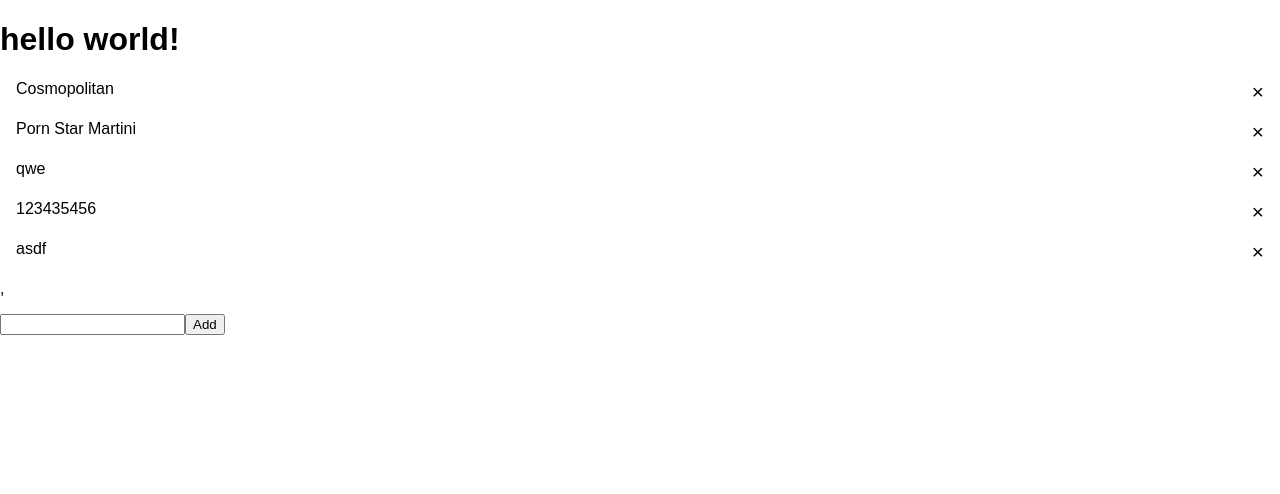
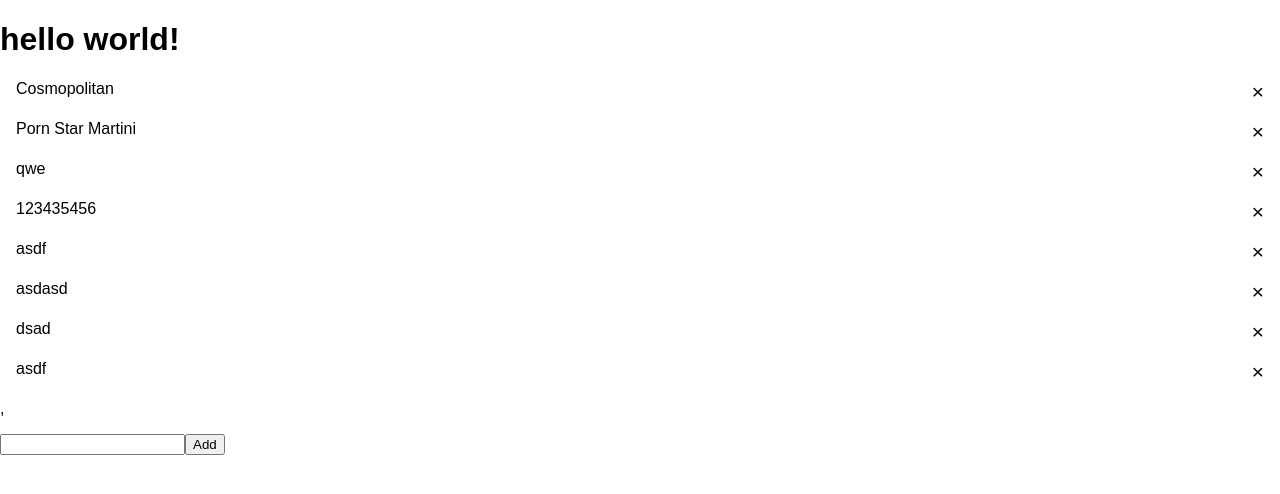
Before and after one commit to St3ve89/cocktail-price, a React (Create React App) app: page / in a window 1280 px wide. Shown: the top 494 px of the page. Built offline with nearby package versions, Linux system fonts and the light colour scheme; data requests are answered from the project's data file.

Commit message:
Improved the adding featureusing on click or enter

```diff
--- a/src/component/cocktail/add-cocktail/addCocktail.jsx
+++ b/src/component/cocktail/add-cocktail/addCocktail.jsx
@@ -19,17 +19,26 @@ class AddCocktail extends Component {
         'Content-Type': 'application/json',
       })
       this.props.fbi(this.input.value);
+      this.input.value = '';
+      this.input.focus();
     } catch (e) {
 
     }
   }
 
+  handleEnter = event => {
+    if(event.keyCode === 13) {
+      this.pushCocktail();
+    }
+  }
 
   render(){
     return(
       <p>
         <input
-          ref= {e => this.input = e} />
+          ref= {e => this.input = e}
+          onKeyDown={this.handleEnter}
+          />
         <button
           onClick={this.pushCocktail}>
           Add </button>
--- a/src/data/data.json
+++ b/src/data/data.json
@@ -19,6 +19,18 @@
     {
       "name": "asdf",
       "id": 5
+    },
+    {
+      "name": "asdasd",
+      "id": 6
+    },
+    {
+      "name": "dsad",
+      "id": 7
+    },
+    {
+      "name": "asdf",
+      "id": 8
     }
   ]
 }
```
